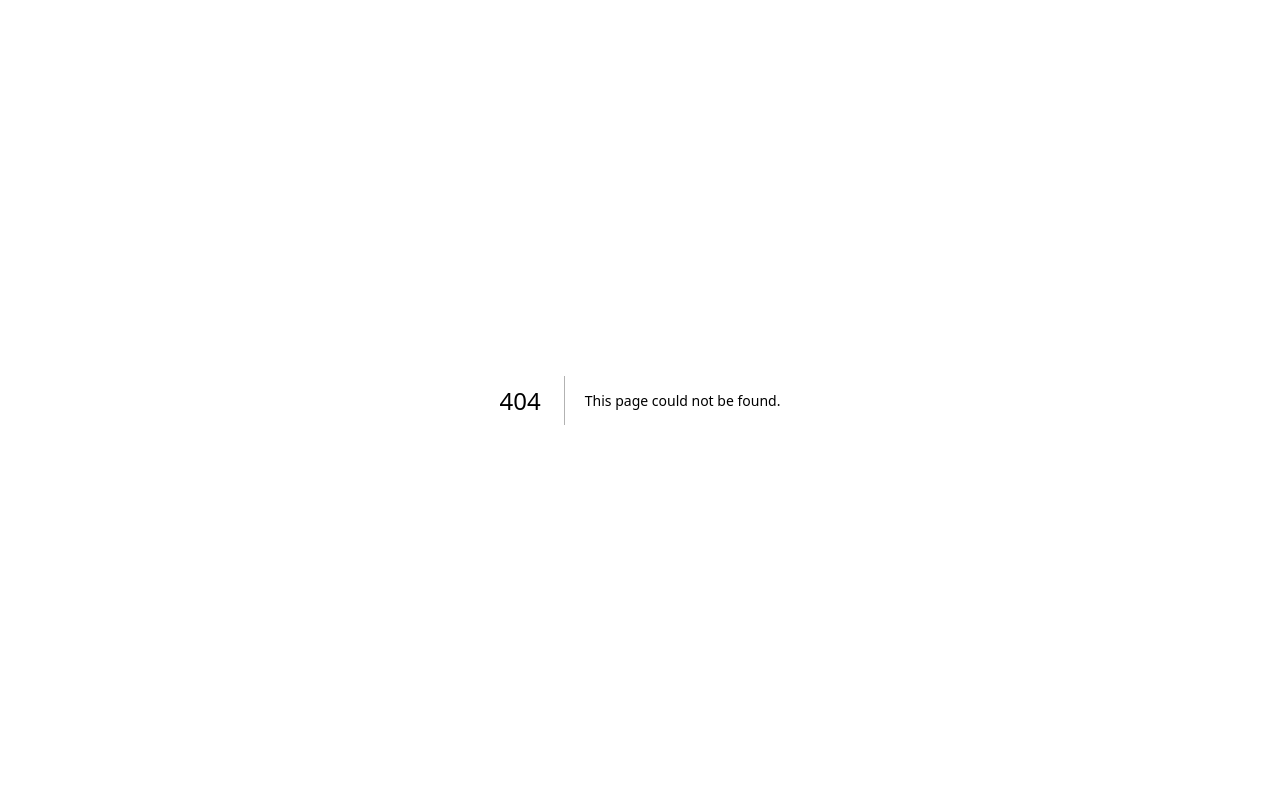
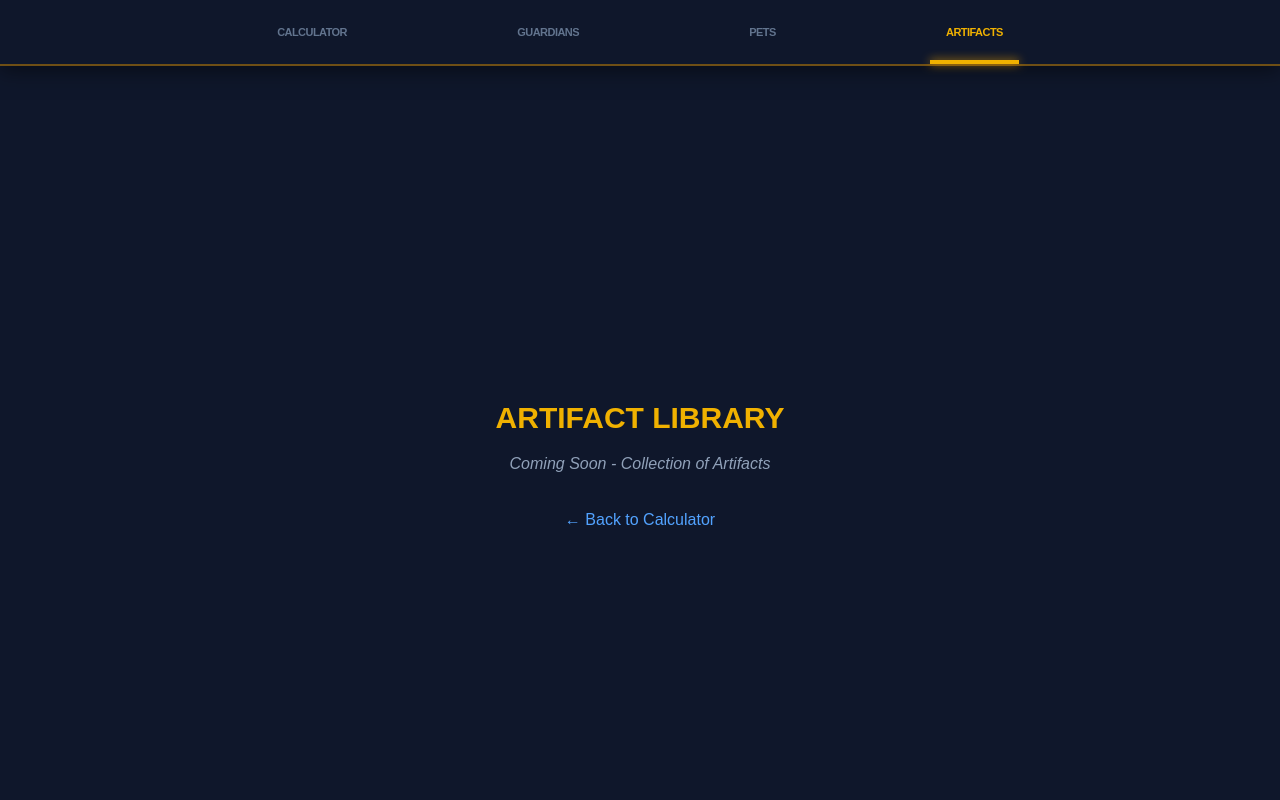
Before and after one commit to projectronic/whattheluck-app, a Next.js app: page /artifact-library in a window 1280 px wide. Before the commit this address had no page. Shown: the top 800 px of the page. Built offline with nearby package versions, Linux system fonts and the light colour scheme.

Commit message:
move footer to global layout

```diff
--- /dev/null
+++ b/app/artifact-library/page.tsx
@@ -0,0 +1,9 @@
+export default function ArtifactLibrary() {
+  return (
+    <div className="min-h-screen bg-slate-900 text-white p-8 flex flex-col items-center justify-center">
+      <h1 className="text-3xl font-bold text-yellow-500 uppercase">Artifact Library</h1>
+      <p className="mt-4 text-slate-400 italic font-mono">Coming Soon - Collection of Artifacts</p>
+      <a href="/" className="mt-8 text-blue-400 hover:underline">← Back to Calculator</a>
+    </div>
+  );
+}
--- /dev/null
+++ b/app/components/Navbar.tsx
@@ -0,0 +1,33 @@
+"use client";
+import Link from 'next/link';
+import { usePathname } from 'next/navigation';
+
+export default function Navbar() {
+  const pathname = usePathname();
+
+  return (
+    <nav className="bg-slate-900 border-b-2 border-yellow-600/50 sticky top-0 z-50 shadow-[0_4px_20px_rgba(0,0,0,0.5)]">
+      <div className="max-w-4xl mx-auto flex justify-around items-stretch h-16">
+        {[
+          { name: 'Calculator', href: '/' },
+          { name: 'Guardians', href: '/guardian-library' },
+          { name: 'Pets', href: '/pet-library' },
+          { name: 'Artifacts', href: '/artifact-library' }
+        ].map((item) => (
+          <Link
+            key={item.href}
+            href={item.href}
+            className={`flex items-center px-4 text-[11px] font-black uppercase tracking-tighter transition-all relative ${
+              pathname === item.href ? 'text-yellow-500' : 'text-slate-500 hover:text-white'
+            }`}
+          >
+            {item.name}
+            {pathname === item.href && (
+              <div className="absolute bottom-0 left-0 right-0 h-1 bg-yellow-500 shadow-[0_0_10px_#ca8a04]" />
+            )}
+          </Link>
+        ))}
+      </div>
+    </nav>
+  );
+}
--- /dev/null
+++ b/app/guardian-library/page.tsx
@@ -0,0 +1,9 @@
+export default function GuardianLibrary() {
+  return (
+    <div className="min-h-screen bg-slate-900 text-white p-8 flex flex-col items-center justify-center">
+      <h1 className="text-3xl font-bold text-yellow-500 uppercase">Guardian Library</h1>
+      <p className="mt-4 text-slate-400 italic font-mono">Coming Soon - Collection of Guardians</p>
+      <a href="/" className="mt-8 text-blue-400 hover:underline">← Back to Calculator</a>
+    </div>
+  );
+}
--- a/app/layout.tsx
+++ b/app/layout.tsx
@@ -1,16 +1,6 @@
 import type { Metadata } from "next";
-import { Geist, Geist_Mono } from "next/font/google";
 import "./globals.css";
-
-const geistSans = Geist({
-  variable: "--font-geist-sans",
-  subsets: ["latin"],
-});
-
-const geistMono = Geist_Mono({
-  variable: "--font-geist-mono",
-  subsets: ["latin"],
-});
+import Navbar from "./components/Navbar"; // Pastikan path-nya benar
 
 export const metadata: Metadata = {
   title: "What the Luck - Guardian Calculator",
@@ -19,15 +9,29 @@ export const metadata: Metadata = {
 
 export default function RootLayout({
   children,
-}: Readonly<{
+}: {
   children: React.ReactNode;
-}>) {
+}) {
   return (
     <html lang="en">
-      <body
-        className={`${geistSans.variable} ${geistMono.variable} antialiased`}
-      >
-        {children}
+      <body className="antialiased bg-slate-900 text-white min-h-screen flex flex-col">
+        {/* Navbar Global */}
+        <Navbar />
+
+        {/* Isi Halaman (Calculator, Library, dll) */}
+        <div className="flex-grow">
+          {children}
+        </div>
+
+        {/* Footer Global */}
+        <footer className="mt-auto py-8 border-t border-slate-800 text-center space-y-2 bg-slate-900">
+          <p className="text-slate-400 text-sm font-semibold tracking-wide">
+            Vicky Andhika &copy; 2025
+          </p>
+          <p className="text-slate-500 text-[11px] italic max-w-xs mx-auto leading-relaxed">
+            projectronic.net - we all have busy minds, mine is to create.
+          </p>
+        </footer>
       </body>
     </html>
   );
--- a/app/page.tsx
+++ b/app/page.tsx
@@ -160,14 +160,7 @@ export default function GuardianCalculator() {
       </div>
 
       {/* FOOTER COPYRIGHT */}
-      <footer className="mt-12 py-8 border-t border-slate-800 text-center space-y-2">
-        <p className="text-slate-400 text-sm font-semibold tracking-wide">
-          Vicky Andhika &copy; 2025
-        </p>
-        <p className="text-slate-500 text-[11px] italic max-w-xs mx-auto leading-relaxed">
-          projectronic.net - we all have busy minds, mine is to create.
-        </p>
-      </footer>
+
     </main>
   );
 }
--- /dev/null
+++ b/app/pet-library/page.tsx
@@ -0,0 +1,9 @@
+export default function PetLibrary() {
+  return (
+    <div className="min-h-screen bg-slate-900 text-white p-8 flex flex-col items-center justify-center">
+      <h1 className="text-3xl font-bold text-yellow-500 uppercase">Pet Library</h1>
+      <p className="mt-4 text-slate-400 italic font-mono">Coming Soon - Collection of Pets</p>
+      <a href="/" className="mt-8 text-blue-400 hover:underline">← Back to Calculator</a>
+    </div>
+  );
+}
```
